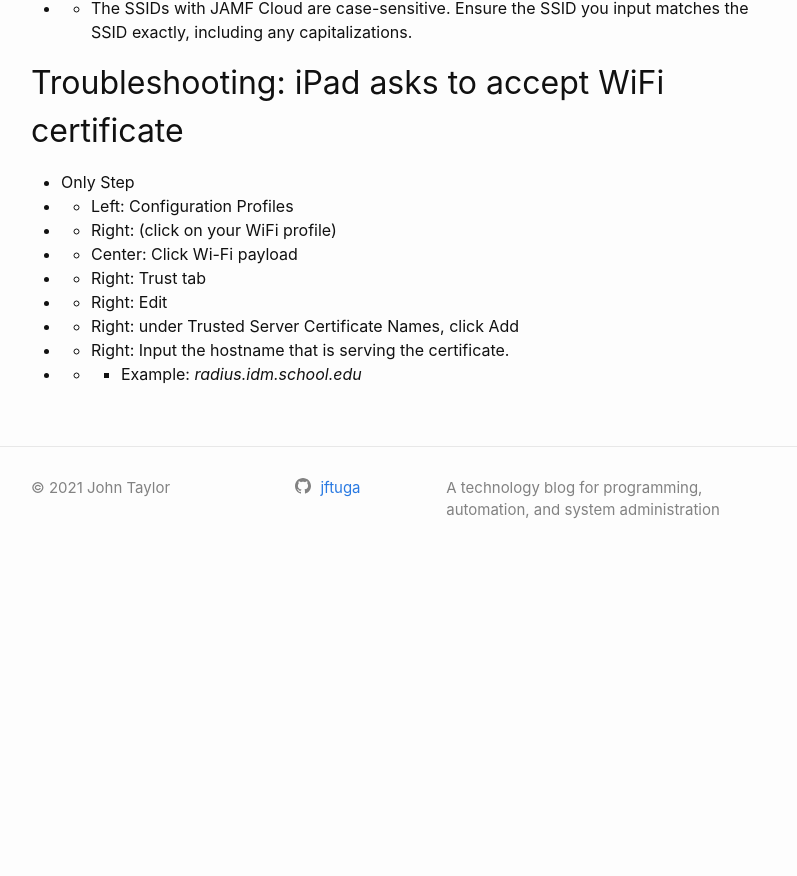
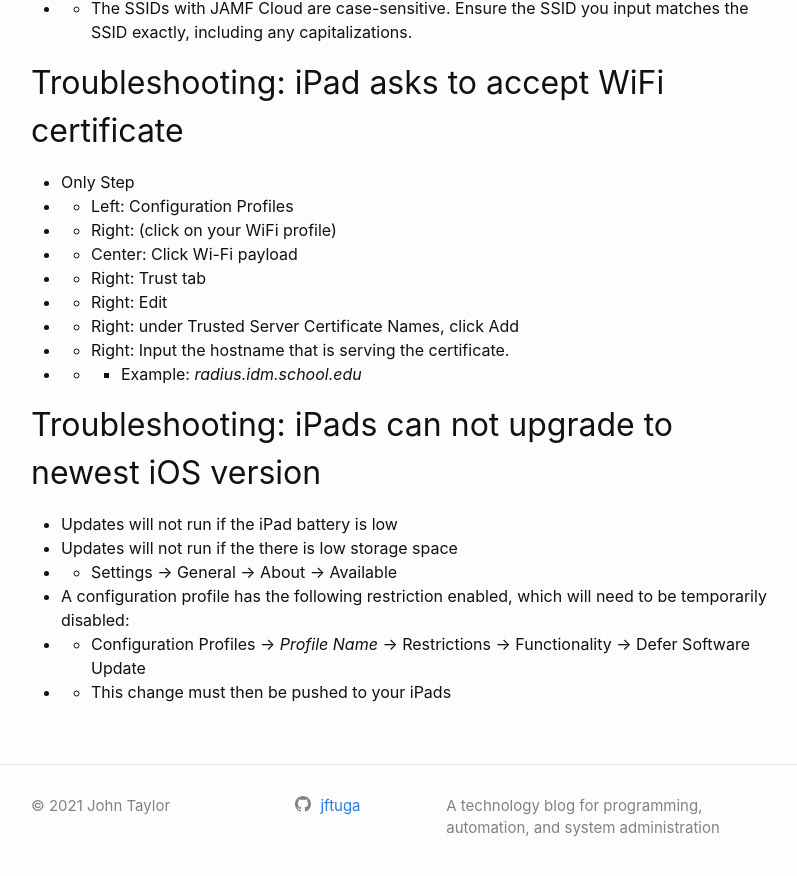
Before and after one commit to jftuga/blog, a Jekyll site: the page built from _posts/2020-08-17--JAMF-iPad-Deployment-Guide.md, in a window 1280 px wide and 900 px high, scrolled down 4576 px. Shown: the top 876 px of the window, without its empty margins (239-1036 px from the left). Built offline with Jekyll 4.4.1, drawn with Linux system fonts in a browser that asks for light colours; before the commit the page ends 5158 px from its top, so only the background shows below that.

Commit message:
added Troubleshooting: iPads can not upgrade to newest iOS version

```diff
--- a/_posts/2020-08-17--JAMF-iPad-Deployment-Guide.md
+++ b/_posts/2020-08-17--JAMF-iPad-Deployment-Guide.md
@@ -186,3 +186,11 @@ ___
 * * Right: under Trusted Server Certificate Names, click Add
 * * Right: Input the hostname that is serving the certificate.
 * * * Example: *radius.idm.school.edu*
+
+## Troubleshooting: iPads can not upgrade to newest iOS version
+* Updates will not run if the iPad battery is low
+* Updates will not run if the there is low storage space
+* * Settings -> General -> About -> Available
+* A configuration profile has the following restriction enabled, which will need to be temporarily disabled:
+* * Configuration Profiles -> *Profile Name* -> Restrictions -> Functionality -> Defer Software Update
+* * This change must then be pushed to your iPads
```
